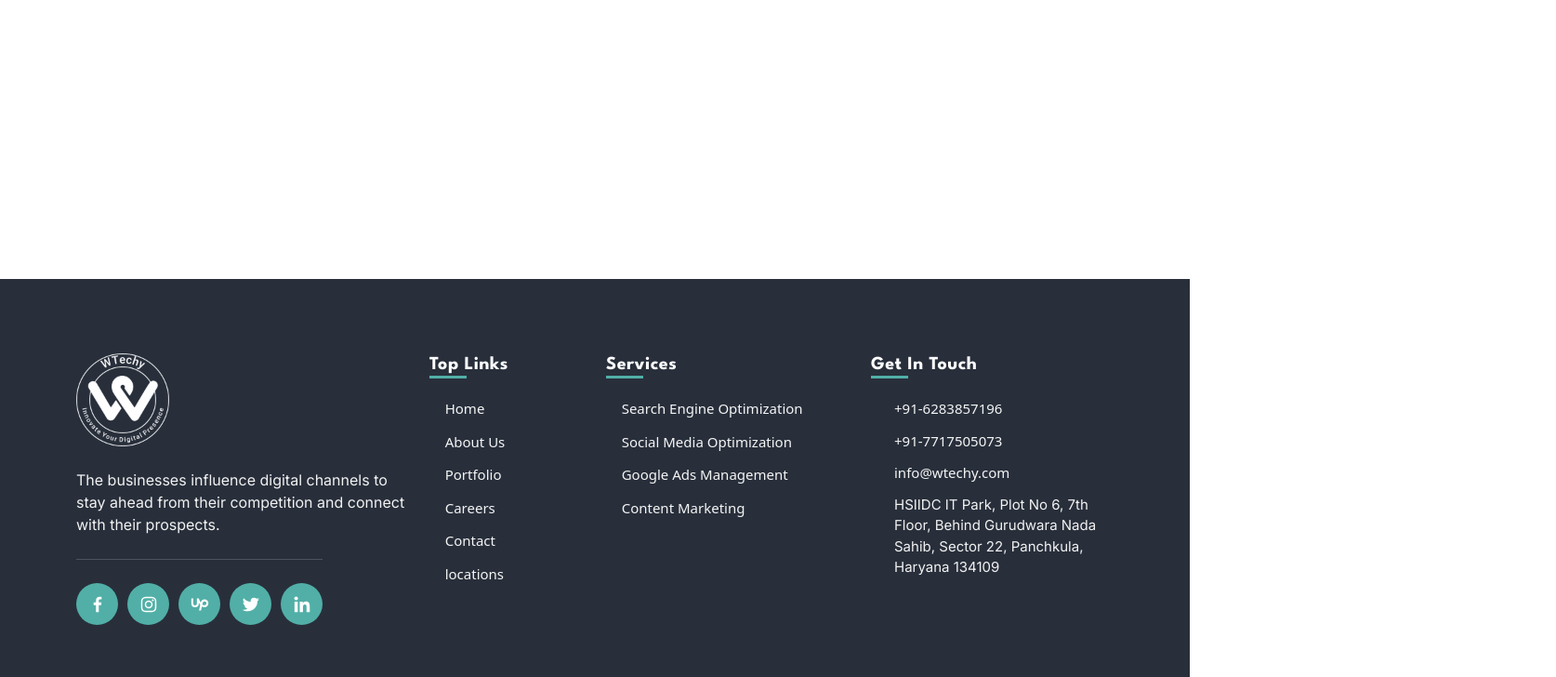
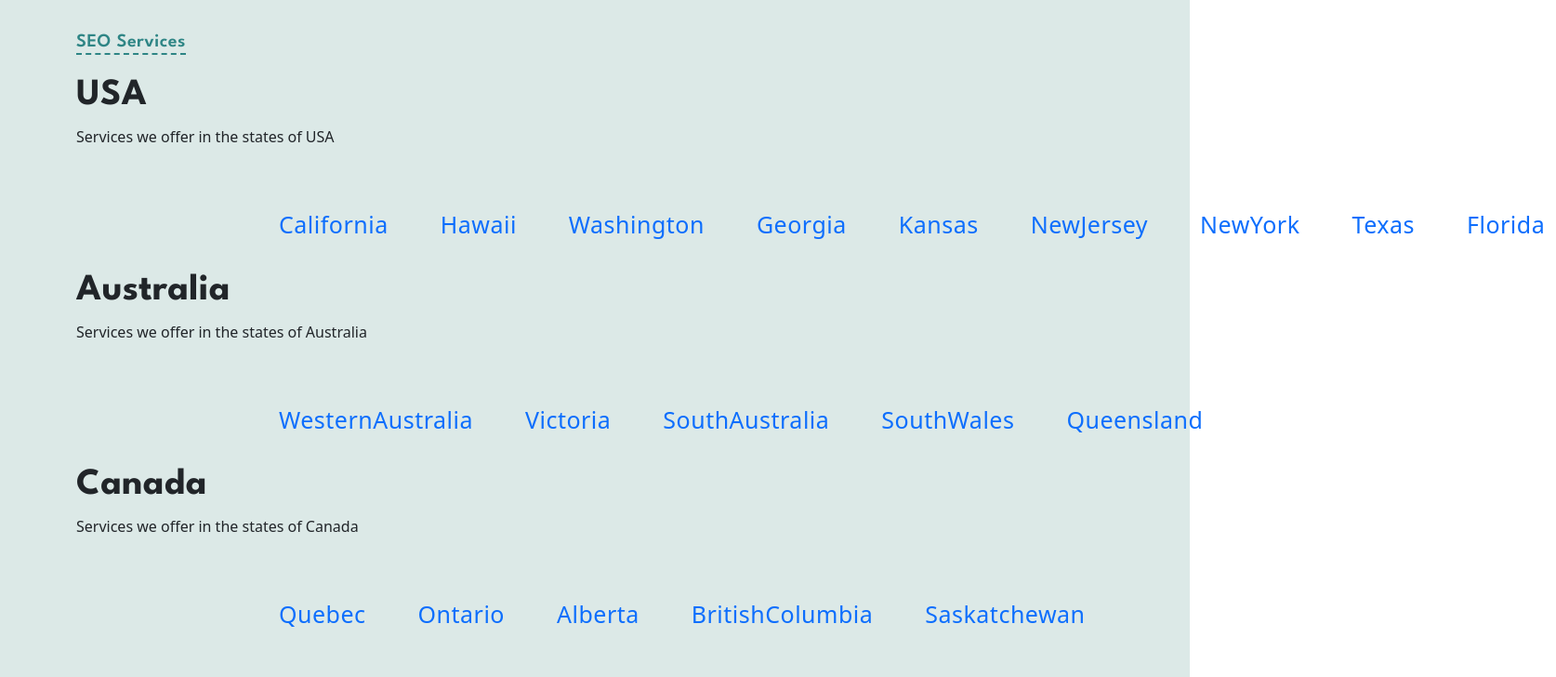
Before and after one commit to wtechyteam/wtechynext, a Next.js app: page /locations in a window 1280 px wide. Before the commit this address had no page. Shown: the part 500-1228 px from the top of the page at 93% size, 1674 px wide, since content can reach past the window. Built offline with nearby package versions, Linux system fonts and the light colour scheme.

Commit message:
locationsPage template

```diff
--- /dev/null
+++ b/app/locations/page.jsx
@@ -0,0 +1,124 @@
+'use client'
+import React from 'react'
+import InnerBanner from './../../common/InnerBanner'
+import SectionTopInfo from './../../common/SectionTopInfo'
+//import { sitemapDataUSA } from './data/sitemapData'
+
+
+const USAstatesData = [
+    { id: 1, title: "California", link: "/seo-services-california" },
+    { id: 2, title: "Hawaii", link: "/seo-services-hawaii" },
+    { id: 3, title: "Washington", link: "/seo-services-washington" },
+    { id: 4, title: "Georgia", link: "/seo-services-georgia" },
+    { id: 5, title: "Kansas", link: "/seo-services-kansas" },
+    { id: 6, title: "NewJersey", link: "/seo-services-new-jersey" },
+    { id: 7, title: "NewYork", link: "/seo-services-new-york" },
+    { id: 8, title: "Texas", link: "/seo-services-texas" },
+    { id: 9, title: "Florida", link: "/seo-services-florida" }
+];
+
+const AustraliaStatesData = [
+    { id: 1, title: "WesternAustralia", link: "/seo-services-western-australia" },
+    { id: 2, title: "Victoria", link: "/seo-services-victoria" },
+    { id: 3, title: "SouthAustralia", link: "/seo-services-south-australia" },
+    { id: 4, title: "SouthWales", link: "/seo-services-south-wales" },
+    { id: 5, title: "Queensland", link: "/seo-services-queensland" },
+
+];
+
+const CanadaStatesData = [
+
+    { id: 2, title: "Quebec", link: "/seo-services-quebec" },
+    { id: 3, title: "Ontario", link: "/seo-services-ontario" },
+    { id: 4, title: "Alberta", link: "/seo-services-alberta" },
+    { id: 5, title: "BritishColumbia", link: "/seo-services-british-columbia" },
+    { id: 6, title: "Saskatchewan", link: "/seo-services-saskatchewan" }
+];
+
+
+const LocationsFront = () => {
+  return (
+    <>
+    <InnerBanner
+                title={'Locations We Serve In'}
+                // info={'WTechy helps businesses thrive online with expert Digital Marketing Strategies and Web Design Solutions. We turn possibilities into reality for your Brand.'}
+            />
+    <section className="sectionPadding bg-gray">
+                <div className="container">
+                    <SectionTopInfo
+                        smallTitle={'SEO services'}
+                        title={'USA'}
+                        text={'Services we offer in the states of USA'}
+                    />
+                </div>
+                <div className='Wrapper' style={{display: 'flex',gap:'2rem', marginLeft: '18rem', marginTop: '4rem'}}>
+                {USAstatesData && USAstatesData.map((item, index) => {
+                    return (
+                        <section key={item.id}>
+                            <div className="container" >
+                                <div className="row" >
+                                    <div className="col-md-6">
+                                        <a href= {item.link} className='title-xl fw' style={{textDecoration: 'none', fontSize: '25px'}}>{item.title}</a>
+                                    </div>
+                                </div>
+                            </div>
+                        </section>
+                    )
+                })}
+
+                </div>
+
+                <div className="container">
+                    <SectionTopInfo
+                        //smallTitle={'SEO services'}
+                        title={'Australia'}
+                        text={'Services we offer in the states of Australia'}
+                    />
+                </div>
+                <div className='Wrapper' style={{display: 'flex',gap:'2rem', marginLeft: '18rem', marginTop: '4rem'}}>
+                {AustraliaStatesData && AustraliaStatesData.map((item, index) => {
+                    return (
+                        <section key={item.id}>
+                            <div className="container" >
+                                <div className="row" >
+                                    <div className="col-md-6">
+                                        <a href= {item.link} className='title-xl fw' style={{textDecoration: 'none', fontSize: '25px'}}>{item.title}</a>
+                                    </div>
+                                </div>
+                            </div>
+                        </section>
+                    )
+                })}
+
+                </div>
+
+                <div className="container">
+                    <SectionTopInfo
+                        //smallTitle={'SEO services'}
+                        title={'Canada'}
+                        text={'Services we offer in the states of Canada'}
+                    />
+                </div>
+                <div className='Wrapper' style={{display: 'flex',gap:'2rem', marginLeft: '18rem', marginTop: '4rem'}}>
+                {CanadaStatesData && CanadaStatesData.map((item, index) => {
+                    return (
+                        <section key={item.id}>
+                            <div className="container" >
+                                <div className="row" >
+                                    <div className="col-md-6">
+                                        <a href={item.link} className='title-xl fw' style={{textDecoration: 'none', fontSize: '25px'}}>{item.title}</a>
+                                    </div>
+                                </div>
+                            </div>
+                        </section>
+                    )
+                })}
+
+                </div>
+
+            </section>
+    </>
+  )
+}
+
+export default LocationsFront
```
Also changed, not shown: app/careers/page.jsx (+5 -5 lines).
